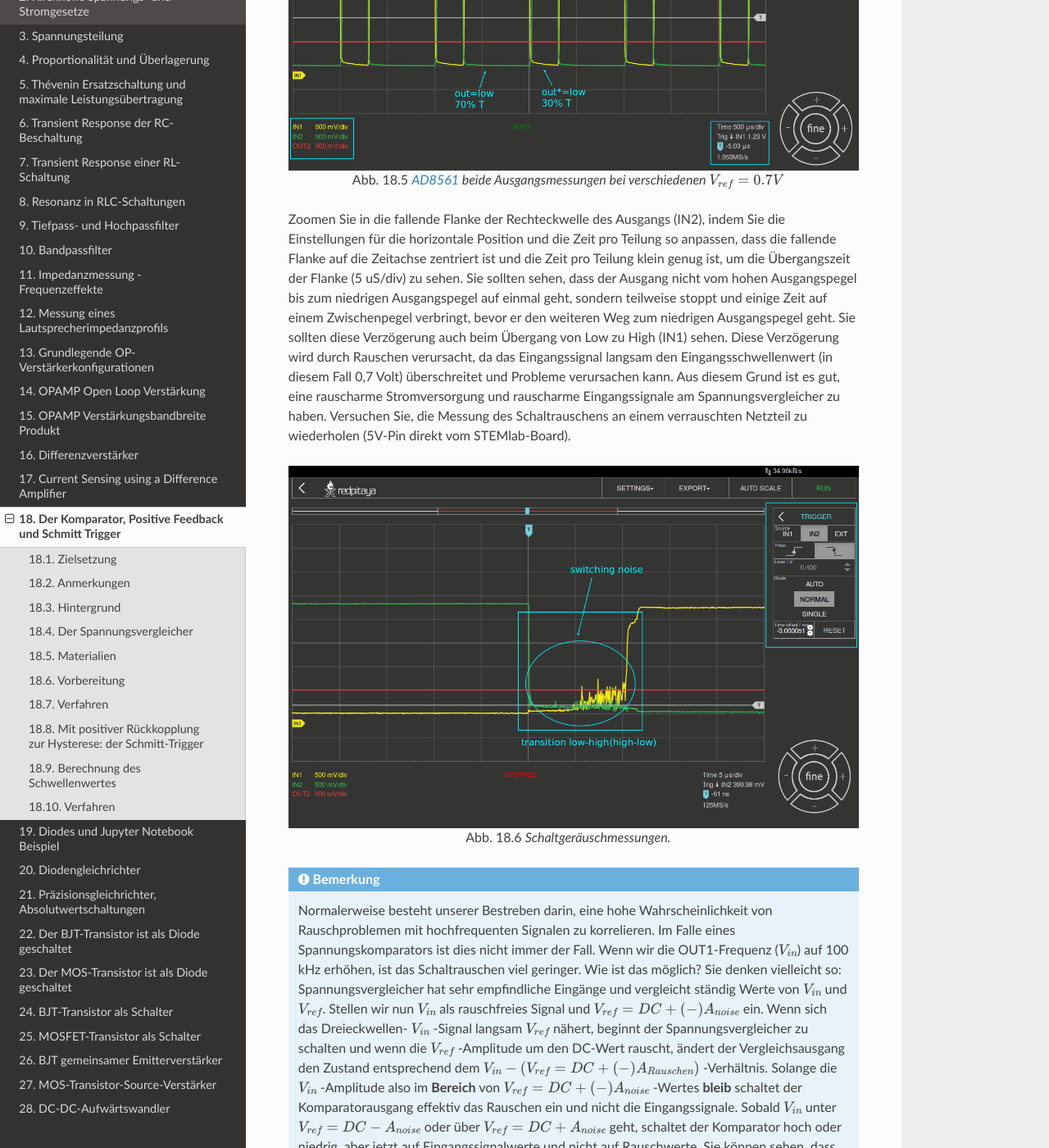
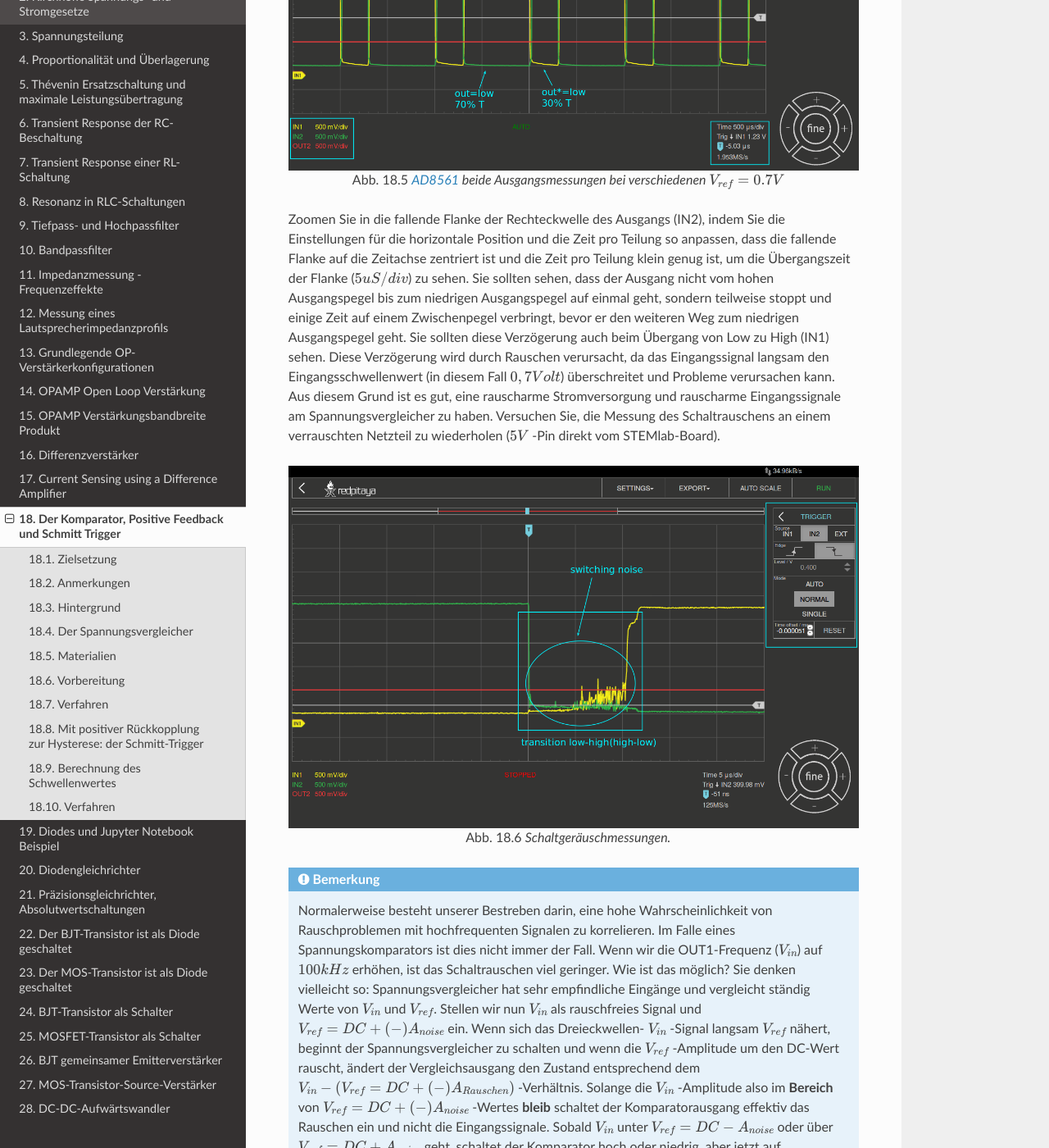
Before and after one commit to mimeiners/ActiveLearning-de, a Sphinx documentation site: the page built from activelearning/source/Activity_18_TheComparatorSchmittTrigger.rst, in a window 1280 px wide and 1400 px high, scrolled down 5069 px. Shown: the whole window at 82% size. Built offline with Sphinx 7.4.7 and the Read the Docs theme 2.0.0, drawn with Linux system fonts in a browser that asks for light colours; some of the changed text lies outside the part shown.

Commit message:
Activity_18_TheComparatorSchmittTrigger.rst

```diff
--- a/activelearning/source/Activity_18_TheComparatorSchmittTrigger.rst
+++ b/activelearning/source/Activity_18_TheComparatorSchmittTrigger.rst
@@ -85,15 +85,15 @@
 - Widerstand: 1x 20 :math:`k\Omega`
 - Widerstand: 1x 47 :math:`k\Omega`
 - Widerstand: 1x 100 :math:`k\Omega`
-- Kondensator: 1x 0.1 :math:`\mu F`
+- Kondensator: 1x 0,1 :math:`\mu F`
 
 Vorbereitung
 ------------
 
 Bauen Sie die Vergleichsprüfschaltung wie in :numref:`18_fig_02` auf Ihrer
-lötfreien Lochrasterplatine auf. Die beiden Pull-up-Widerstände :math:`4.7,k\Omega`
+lötfreien Lochrasterplatine auf. Die beiden Pull-up-Widerstände :math:`4,7 k\Omega`
 sind optional und werden verwendet, um den maximalen positiven Ausgangshub
-auf näher an die :math:`+5-V` -Versorgung zu erhöhen.
+auf näher an die :math:`+5 V` -Versorgung zu erhöhen.
 
 .. figure:: img/Activity_18_Fig_02.png
    :name: 18_fig_02
@@ -112,9 +112,9 @@
    vom Rauschen der Stromversorgung betroffen sind. Aus diesem Grund verwenden
    wir hier einen Spannungsregler, um unsere Stromversorgungsschiene zu
    stabilisieren und eine verrauschte Ausgabe des Vergleichers zu verhindern.
-   Sie können es direkt mit der :math:`5,V` -Netzteilschiene versuchen und die
+   Sie können es direkt mit der :math:`5 V` -Netzteilschiene versuchen und die
    Ergebnisse beobachten und mit den Ergebnissen des Spannungsreglers vergleichen.
-   Hinweis: Es ist nicht notwendig, die Spannung von :math:`5,V` auf :math:`2,5,V`
+   Hinweis: Es ist nicht notwendig, die Spannung von :math:`5 V` auf :math:`2,5 V`
    herunterzufahren, aber wir haben uns für diese einfache Form entschieden.
 
 .. figure:: img/Activity_18_Fig_03.png
@@ -135,11 +135,11 @@
 2. Starten Sie die Oszilloskop & Signalgenerator - Anwendung.
 
 3. Zum Anlegen der Eingangsspannung :math:`V_{in}` im Menü OUT1
-   Einstellungen den Amplitudenwert auf 0,5 V und den DC-Offset auf 0,5 V
+   Einstellungen den Amplitudenwert auf :math:`0,5 V` und den DC-Offset auf :math:`0,5 V`
    setzen. Wählen Sie im Wellenform-Menü TRIANGLE, Deaktivieren Sie den
    SHOW-Button und wählen Sie Enable.
 
-4. Stellen Sie im OUT2-Einstellungsmenü den Amplitudenwert auf 0,5 V
+4. Stellen Sie im OUT2-Einstellungsmenü den Amplitudenwert auf :math:`0,5 V`
    ein, wählen Sie im Wellenformmenü die Option DC und aktivieren Sie
    Enable.
 
@@ -173,8 +172,8 @@
    AD8561_ Komparatorschaltung Messungen
 
 Sie sollten eine Rechteckwelle sehen, die hoch (etwa :math:`+2.5 V`) ist, wenn der
-Eingangssignalpegel größer als :math:`0.5 V` (OUT2 DC-Wert) und niedrig (etwa :math:`0 V`) ist,
-wenn das Eingangssignal kleiner als 0.5 V ist. Beachten Sie die Pegel der
+Eingangssignalpegel größer als :math:`0,5 V` (OUT2 DC-Wert) und niedrig (etwa :math:`0 V`) ist,
+wenn das Eingangssignal kleiner als :math:`0,5 V` ist. Beachten Sie die Pegel der
 Eingangsdreieckswelle, bei denen der Ausgang von niedrig nach hoch und von hoch
 nach niedrig wechselt.
 
@@ -216,16 +215,16 @@
 Zoomen Sie in die fallende Flanke der Rechteckwelle des Ausgangs (IN2), indem
 Sie die Einstellungen für die horizontale Position und die Zeit pro Teilung so
 anpassen, dass die fallende Flanke auf die Zeitachse zentriert ist und die Zeit
-pro Teilung klein genug ist, um die Übergangszeit der Flanke (5 uS/div) zu sehen.
+pro Teilung klein genug ist, um die Übergangszeit der Flanke (:math:`5 uS/div`) zu sehen.
 Sie sollten sehen, dass der Ausgang nicht vom hohen Ausgangspegel bis zum niedrigen
 Ausgangspegel auf einmal geht, sondern teilweise stoppt und einige Zeit auf einem
 Zwischenpegel verbringt, bevor er den weiteren Weg zum niedrigen Ausgangspegel geht.
 Sie sollten diese Verzögerung auch beim Übergang von Low zu High (IN1) sehen. Diese
 Verzögerung wird durch Rauschen verursacht, da das Eingangssignal langsam den
-Eingangsschwellenwert (in diesem Fall 0,7 Volt) überschreitet und Probleme
+Eingangsschwellenwert (in diesem Fall :math:`0,7 Volt`) überschreitet und Probleme
 verursachen kann. Aus diesem Grund ist es gut, eine rauscharme Stromversorgung und
 rauscharme Eingangssignale am Spannungsvergleicher zu haben. Versuchen Sie, die
-Messung des Schaltrauschens an einem verrauschten Netzteil zu wiederholen (5V-Pin direkt vom STEMlab-Board).
+Messung des Schaltrauschens an einem verrauschten Netzteil zu wiederholen (:math:`5 V` -Pin direkt vom STEMlab-Board).
 
 
 .. figure:: img/Activity_18_Fig_06.png
@@ -239,7 +238,7 @@
    Normalerweise besteht unserer Bestreben darin, eine hohe
    Wahrscheinlichkeit von Rauschproblemen mit hochfrequenten Signalen
    zu korrelieren. Im Falle eines Spannungskomparators ist dies
-   nicht immer der Fall. Wenn wir die OUT1-Frequenz (:math:`V_{in}`) auf 100 kHz
+   nicht immer der Fall. Wenn wir die OUT1-Frequenz (:math:`V_{in}`) auf :math:`100 kHz`
    erhöhen, ist das Schaltrauschen viel geringer. Wie ist das möglich? Sie
    denken vielleicht so: Spannungsvergleicher hat sehr empfindliche
    Eingänge und vergleicht ständig Werte von :math:`V_{in}` und
@@ -370,7 +369,7 @@
 
 Fügen Sie die beiden positiven Rückkopplungswiderstände zu Ihrer
 Schaltung hinzu, wie in :numref:`18_fig_08` dargestellt. Verwenden Sie Werte für
-:math:`R2 = 100 k /Omega` und :math:`R1 = 10 k /Omega`. Mit IN2 beobachten Sie erneut
+:math:`R2 = 100 k \Omega` und :math:`R1 = 10 k \Omega`. Mit IN2 beobachten Sie erneut
 die Ausgangsrechteckwelle, notieren Sie aber den Pegel der Eingangsdreieckwelle,
 wenn der Ausgang den Pegel von niedrig nach hoch und hoch nach niedrig ändert.
 Versuchen Sie einen Wert für :math:`R2` kleiner als :math:`R1`.
```
Also changed, not shown: other parts of activelearning/source/Activity_18_TheComparatorSchmittTrigger.rst (+16 -17 lines).
